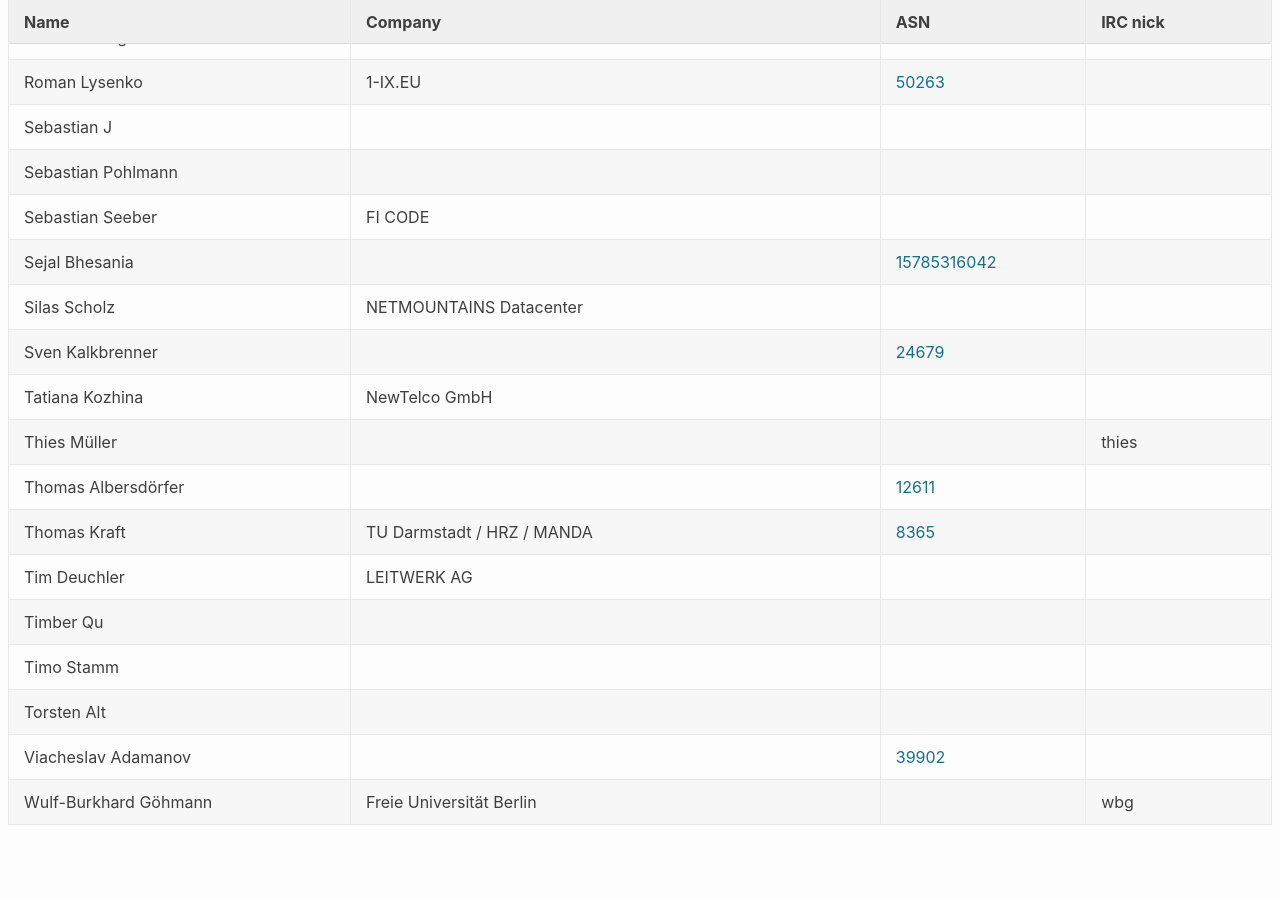
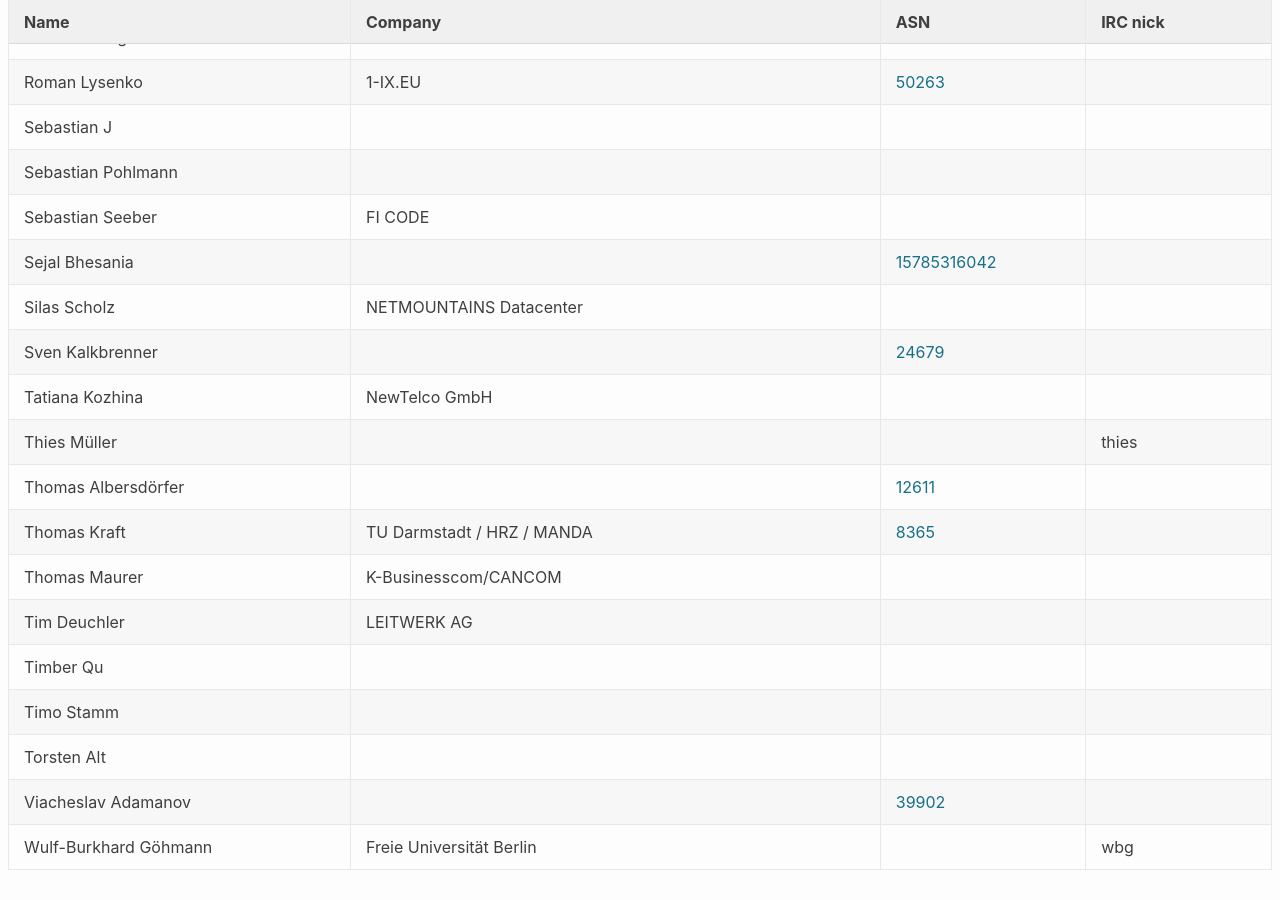
Before and after one commit to denog/pretix-attendeelist, a Jekyll site: the page built from denog15/index.md, in a window 1280 px wide and 900 px high, scrolled down 23837 px. Built offline with Jekyll 4.4.1, drawn with Linux system fonts in a browser that asks for light colours; before the commit the page ends 24692 px from its top, so only the background shows below that.

Commit message:
Latest data: Wed Nov 15 13:11:24 UTC 2023

```diff
--- a/_data/attendees_denog15_online.json
+++ b/_data/attendees_denog15_online.json
@@ -420,6 +420,12 @@
     "asn": "8365"
   },
   {
+    "name": "Thomas Maurer",
+    "company": "K-Businesscom/CANCOM",
+    "irc": null,
+    "asn": null
+  },
+  {
     "name": "Timber Qu",
     "company": null,
     "irc": null,
```
